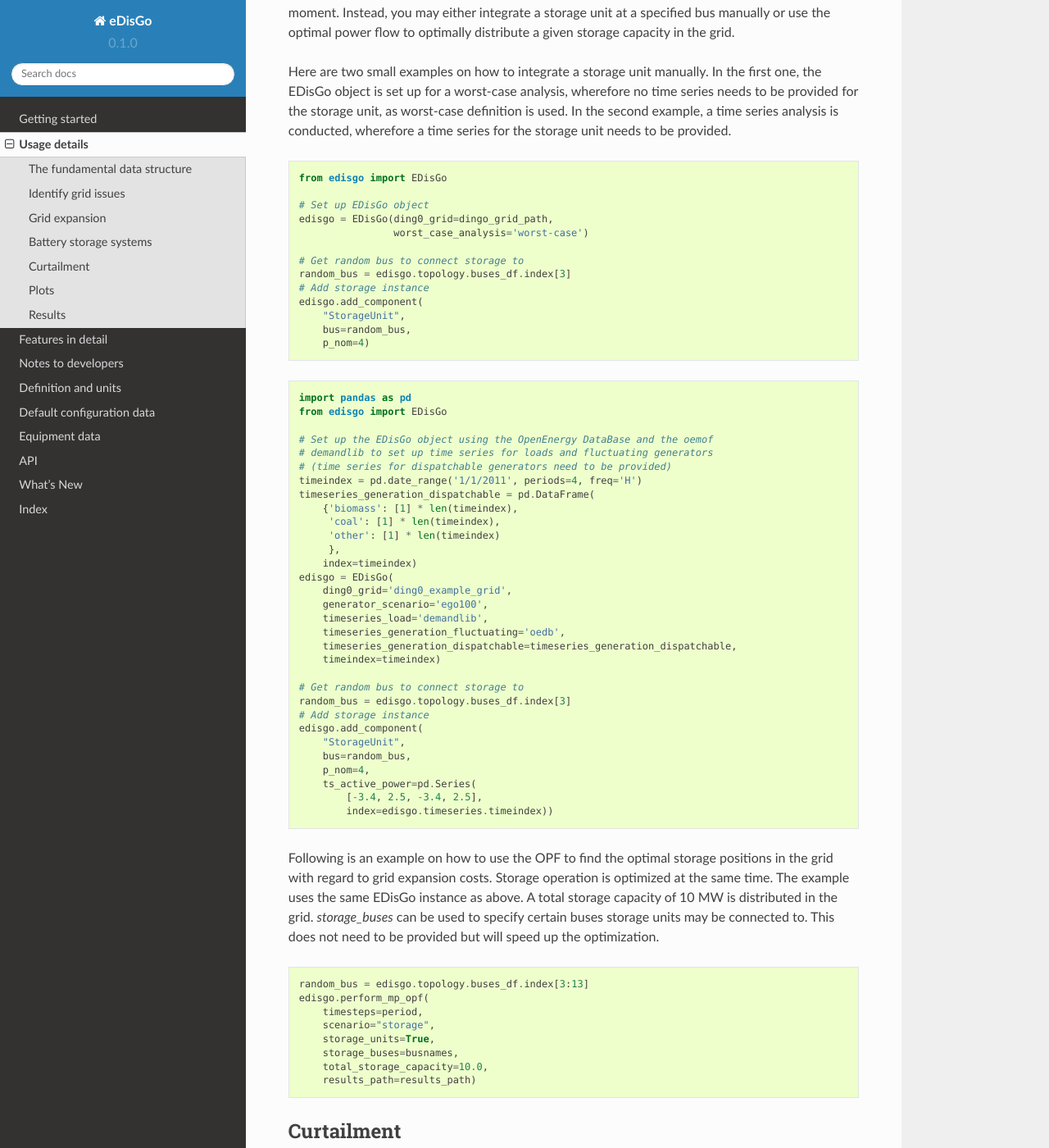
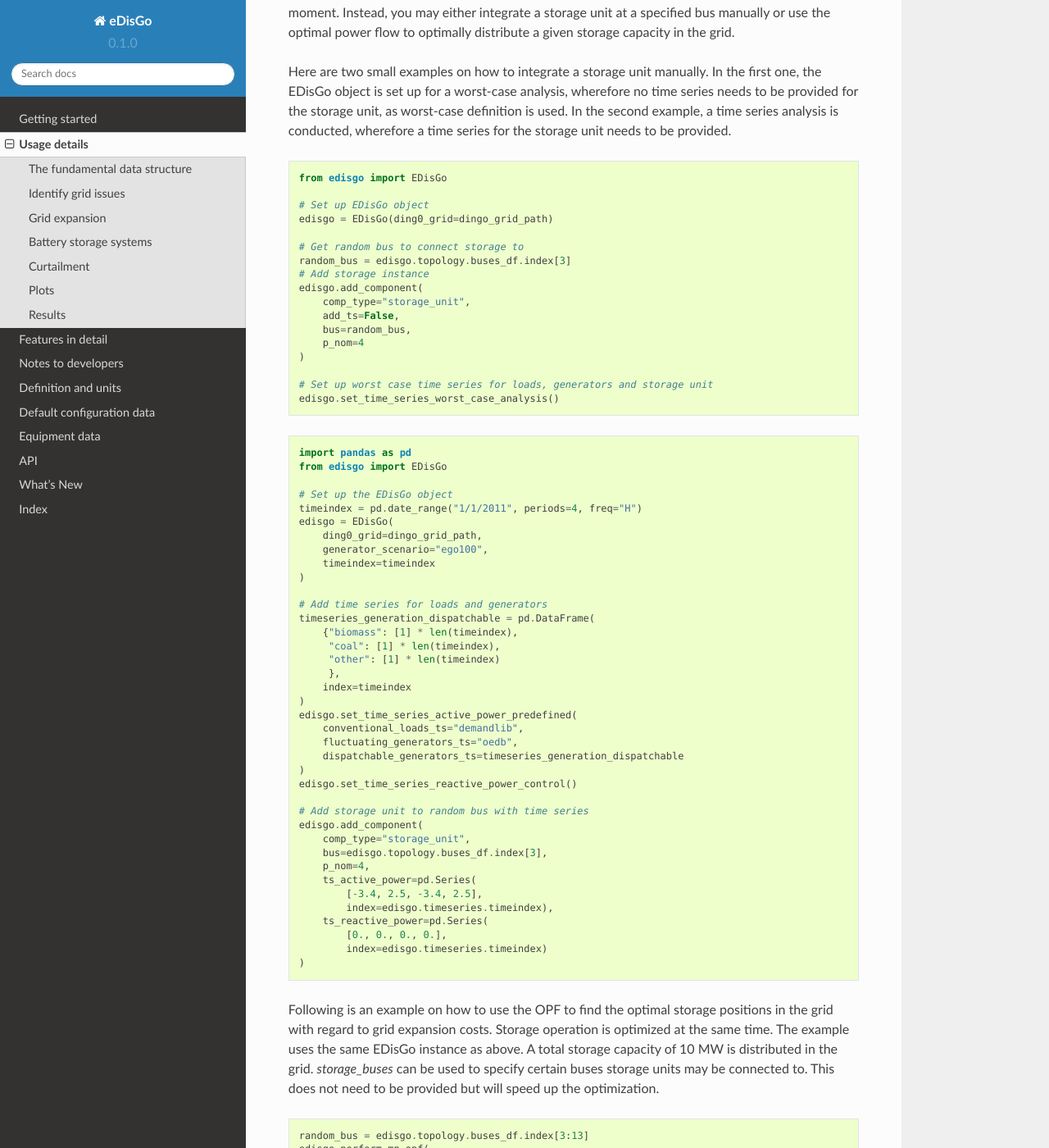
Before and after one commit to openego/eDisGo, a Sphinx documentation site: the page built from doc/usage_details.rst, in a window 1280 px wide and 1400 px high, scrolled down 3726 px. Shown: the whole window at 82% size. Built offline with Sphinx 7.4.7 and the Read the Docs theme 2.0.0, drawn with Linux system fonts in a browser that asks for light colours; formulas are drawn with MathJax 3.

Commit message:
Fix storage unit integration documentation

```diff
--- a/doc/usage_details.rst
+++ b/doc/usage_details.rst
@@ -220,50 +220,62 @@ a time series for the storage unit needs to be provided.
     from edisgo import EDisGo
 
     # Set up EDisGo object
-    edisgo = EDisGo(ding0_grid=dingo_grid_path,
-                    worst_case_analysis='worst-case')
+    edisgo = EDisGo(ding0_grid=dingo_grid_path)
 
     # Get random bus to connect storage to
     random_bus = edisgo.topology.buses_df.index[3]
     # Add storage instance
     edisgo.add_component(
-        "StorageUnit",
+        comp_type="storage_unit",
+        add_ts=False,
         bus=random_bus,
-        p_nom=4)
+        p_nom=4
+    )
+
+    # Set up worst case time series for loads, generators and storage unit
+    edisgo.set_time_series_worst_case_analysis()
+
 
 .. code-block:: python
 
     import pandas as pd
     from edisgo import EDisGo
 
-    # Set up the EDisGo object using the OpenEnergy DataBase and the oemof
-    # demandlib to set up time series for loads and fluctuating generators
-    # (time series for dispatchable generators need to be provided)
-    timeindex = pd.date_range('1/1/2011', periods=4, freq='H')
+    # Set up the EDisGo object
+    timeindex = pd.date_range("1/1/2011", periods=4, freq="H")
+    edisgo = EDisGo(
+        ding0_grid=dingo_grid_path,
+        generator_scenario="ego100",
+        timeindex=timeindex
+    )
+
+    # Add time series for loads and generators
     timeseries_generation_dispatchable = pd.DataFrame(
-        {'biomass': [1] * len(timeindex),
-         'coal': [1] * len(timeindex),
-         'other': [1] * len(timeindex)
+        {"biomass": [1] * len(timeindex),
+         "coal": [1] * len(timeindex),
+         "other": [1] * len(timeindex)
          },
-        index=timeindex)
-    edisgo = EDisGo(
-        ding0_grid='ding0_example_grid',
-        generator_scenario='ego100',
-        timeseries_load='demandlib',
-        timeseries_generation_fluctuating='oedb',
-        timeseries_generation_dispatchable=timeseries_generation_dispatchable,
-        timeindex=timeindex)
+        index=timeindex
+    )
+    edisgo.set_time_series_active_power_predefined(
+        conventional_loads_ts="demandlib",
+        fluctuating_generators_ts="oedb",
+        dispatchable_generators_ts=timeseries_generation_dispatchable
+    )
+    edisgo.set_time_series_reactive_power_control()
 
-    # Get random bus to connect storage to
-    random_bus = edisgo.topology.buses_df.index[3]
-    # Add storage instance
+    # Add storage unit to random bus with time series
     edisgo.add_component(
-        "StorageUnit",
-        bus=random_bus,
+        comp_type="storage_unit",
+        bus=edisgo.topology.buses_df.index[3],
         p_nom=4,
         ts_active_power=pd.Series(
             [-3.4, 2.5, -3.4, 2.5],
-            index=edisgo.timeseries.timeindex))
+            index=edisgo.timeseries.timeindex),
+        ts_reactive_power=pd.Series(
+            [0., 0., 0., 0.],
+            index=edisgo.timeseries.timeindex)
+    )
 
 Following is an example on how to use the OPF to find the optimal storage
 positions in the grid with regard to grid expansion costs. Storage operation
```
